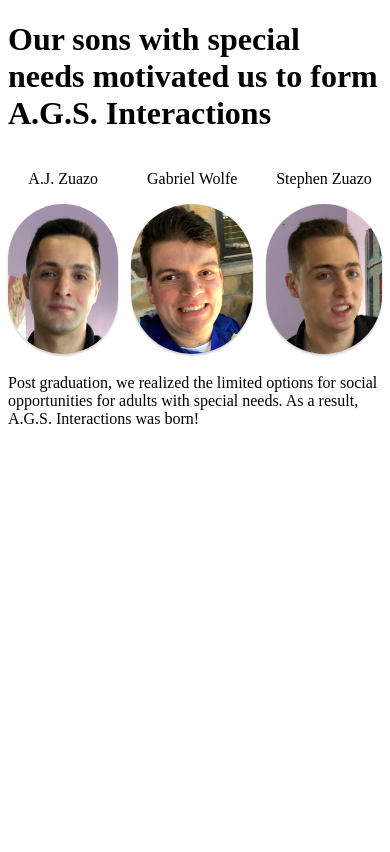
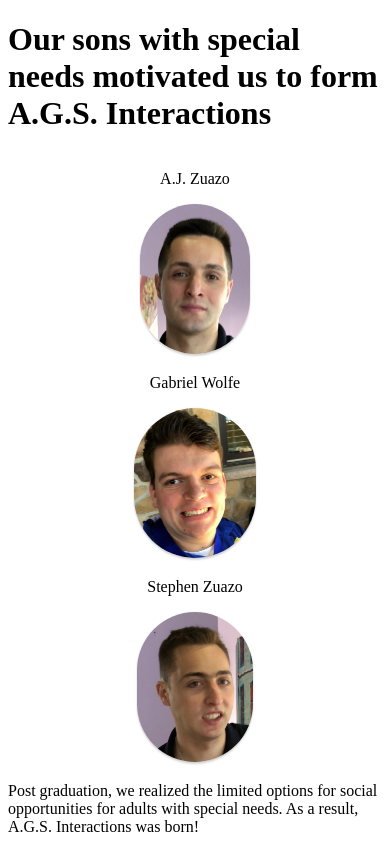
Before and after one commit to joe-wolfe21/ags-interactions, a Gatsby site: page /About in a window 390 px wide. Built offline with nearby package versions, Linux system fonts and the light colour scheme; Gatsby itself is replaced by a stand-in of ours.

Commit message:
media query to adjust ags about descriptions for smaller screens

```diff
--- a/src/pages/About.jsx
+++ b/src/pages/About.jsx
@@ -10,6 +10,10 @@
   display: flex;
   flex-direction: row;
   justify-content: space-between;
+
+  @media screen and (max-width: 600px) {
+    flex-direction: column;
+  }
 `
 
 const Person = styled.div`
```
